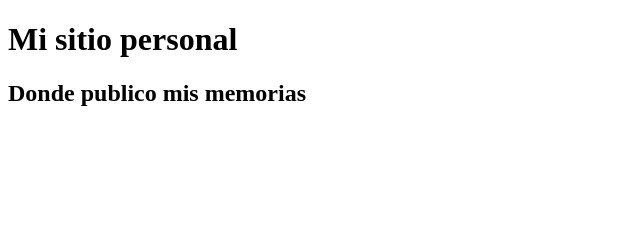
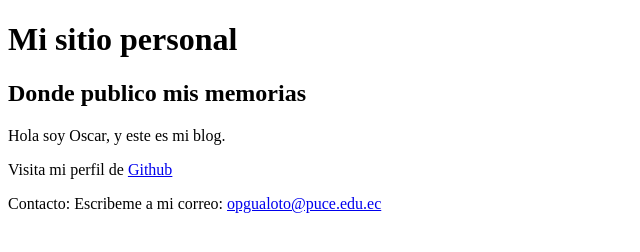
Before and after one commit to osrkzc04/html5_001-gualoto-oscar, a plain HTML site: page index.html in a window 1280 px wide. Shown: the whole page, without its empty margins (0-640 px from the left). Drawn offline with Linux system fonts and the light colour scheme.

Commit message:
feat: exploring tags

```diff
--- a/index.html
+++ b/index.html
@@ -3,12 +3,17 @@
 <head>
     <meta charset="UTF-8">
     <meta name="viewport" content="width=device-width, initial-scale=1.0">
-    <title>Document</title>
+    <title>HTML 001</title>
 </head>
 <body>
     <header>
         <h1>Mi sitio personal</h1>
         <h2>Donde publico mis memorias</h2>
     </header>
+    <p>Hola soy Oscar, y este es mi blog.</p>
+    <p>Visita mi perfil de <a href="https://github.com/osrkzc04" target="_blank">Github</a></p>
 </body>
+<footer>
+    <p>Contacto: Escribeme a mi correo: <a href="mailito:opgualoto@puce.edu.ec">opgualoto@puce.edu.ec</a></p>
+</footer>
 </html>
```
